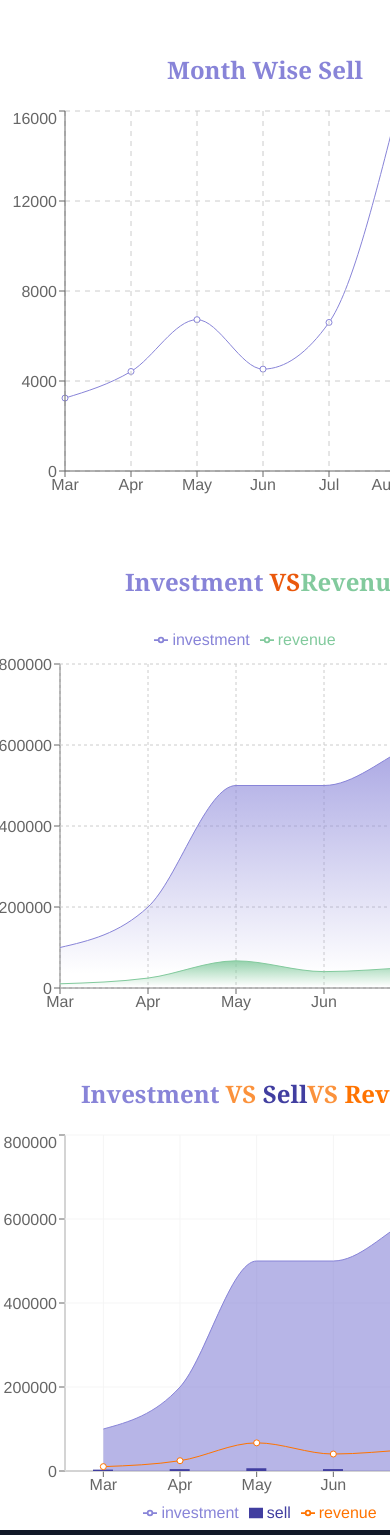
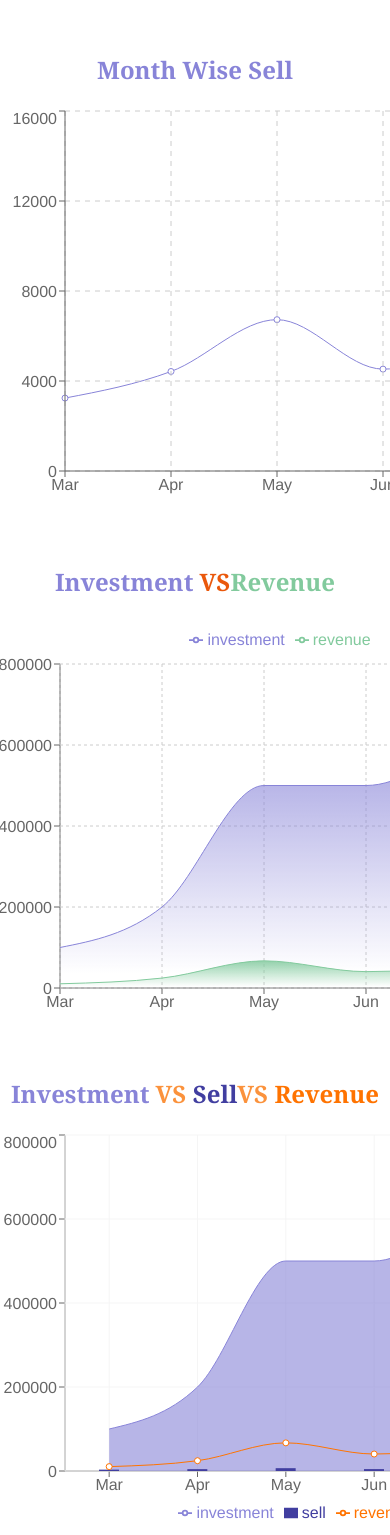
Before and after one commit to eliyas700/Assignment-9-Fragentica-Perfume-, a React (Create React App) app: page /dashboard in a window 390 px wide. Shown: the part 293-1828 px from the top of the page. Built offline with nearby package versions, Linux system fonts and the light colour scheme.

Commit message:
Over Flow X Added for Responsive and Clean Code

```diff
--- a/src/Components/Blogs/Example.js
+++ b/src/Components/Blogs/Example.js
@@ -13,7 +13,7 @@ import "react-accessible-accordion/dist/fancy-example.css";
 
 export default function Example() {
   return (
-    <Accordion className="">
+    <Accordion className="mb-14">
       <h1 className="text-3xl font-semibold font-serif text-slate-800 my-8">
         Let's Read The Blogs
       </h1>
--- a/src/Components/Dashboard/Dashboard.js
+++ b/src/Components/Dashboard/Dashboard.js
@@ -15,18 +15,17 @@ import {
 import useDashboard from "../../Hooks/useDashboard";
 const Dashboard = () => {
   const [dash, setDash] = useDashboard();
-  console.log(dash);
   return (
-    <div>
+    <div className="my-6">
       <h2 className="text-4xl font-mono font-bold my-9 text-[#8884d8]">
         Monthly Business Analysis
       </h2>
       <div className="grid md:grid-cols-2 sm:grid-cols-1 gap-10">
-        <div className="overflow-x-scroll">
+        <div className="overflow-x-scroll   ">
           <h1 className="text-2xl font-semibold font-serif text-center text-[#8884d8] my-5">
             Month Wise Sell
           </h1>
-          <LineChart width={400} height={400} data={dash}>
+          <LineChart width={600} height={400} data={dash}>
             <Line type="monotone" dataKey="sell" stroke="#8884d8" />
             <CartesianGrid stroke="#ccc" strokeDasharray="5 5" />
             <XAxis dataKey="month" />
@@ -34,13 +33,13 @@ const Dashboard = () => {
             <Tooltip />
           </LineChart>
         </div>
-        <div>
+        <div className="overflow-x-scroll   ">
           <h4 className="text-2xl font-semibold font-serif text-center text-[#8884d8] my-5">
             Investment <span className="text-orange-600">VS</span>
             <span className="text-[#82ca9d]">Revenue</span>
           </h4>
           <AreaChart
-            width={530}
+            width={600}
             height={400}
             data={dash}
             margin={{ top: 10, right: 30, left: 0, bottom: 0 }}
@@ -88,7 +87,7 @@ const Dashboard = () => {
             />
           </AreaChart>
         </div>
-        <div>
+        <div className="overflow-x-scroll   ">
           <h4 className="text-2xl font-semibold font-serif text-center text-[#8884d8] my-5">
             Investment <span className="text-orange-400">VS </span>{" "}
             <span className="text-[#413ea0]">Sell</span>
@@ -96,7 +95,7 @@ const Dashboard = () => {
             <span className="text-[#ff7300]">Revenue</span>
           </h4>
 
-          <ComposedChart width={530} height={400} data={dash}>
+          <ComposedChart width={600} height={400} data={dash}>
             <XAxis dataKey="month" />
             <YAxis />
             <Tooltip />
--- a/src/Components/ReviewItem/ReviewItem.js
+++ b/src/Components/ReviewItem/ReviewItem.js
@@ -5,7 +5,7 @@ import { faStar } from "@fortawesome/free-solid-svg-icons";
 import { FontAwesomeIcon } from "@fortawesome/react-fontawesome";
 const ReviewItem = ({ item }) => {
   const { name, img, comment, rating } = item;
-  console.log(item);
+
   return (
     <div className="mx-auto">
       <div className="testimonial-card">
```
Also changed, not shown: 1 other file (tests, documents, lock files or other folders).
